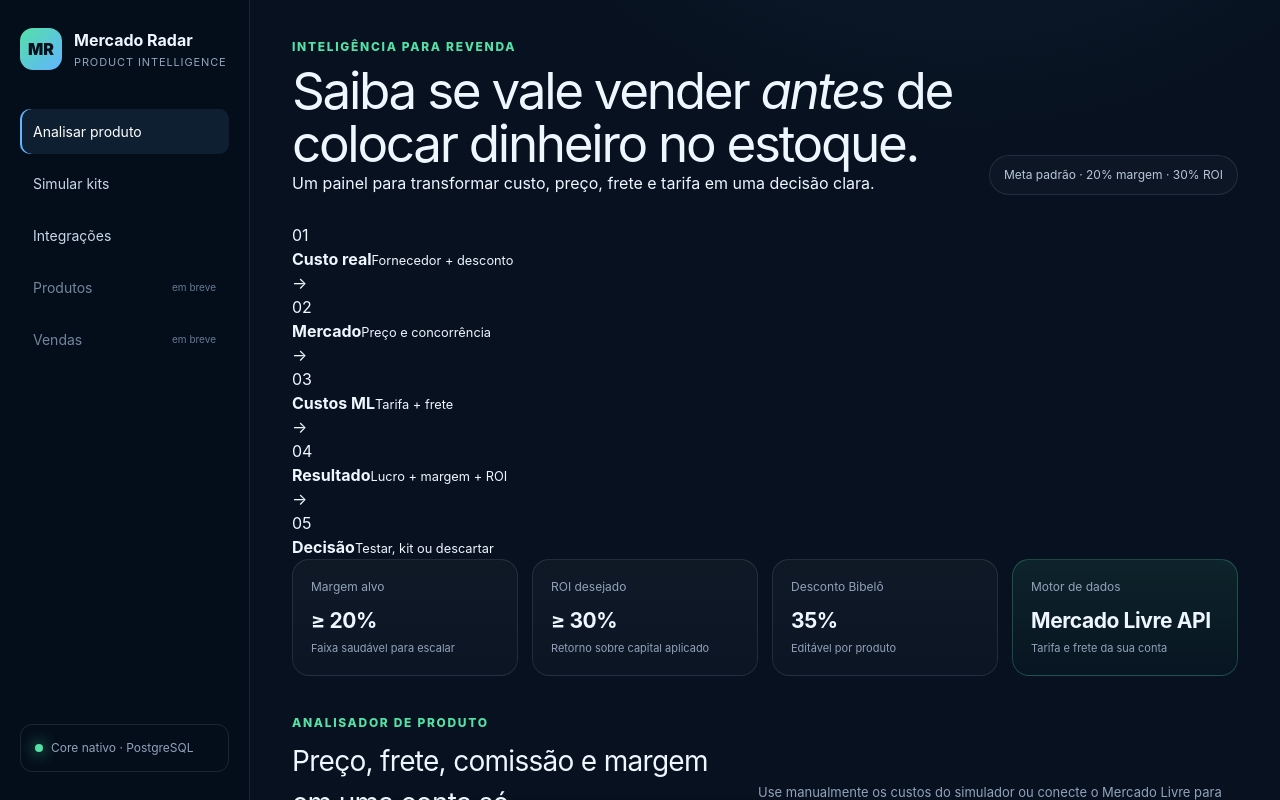
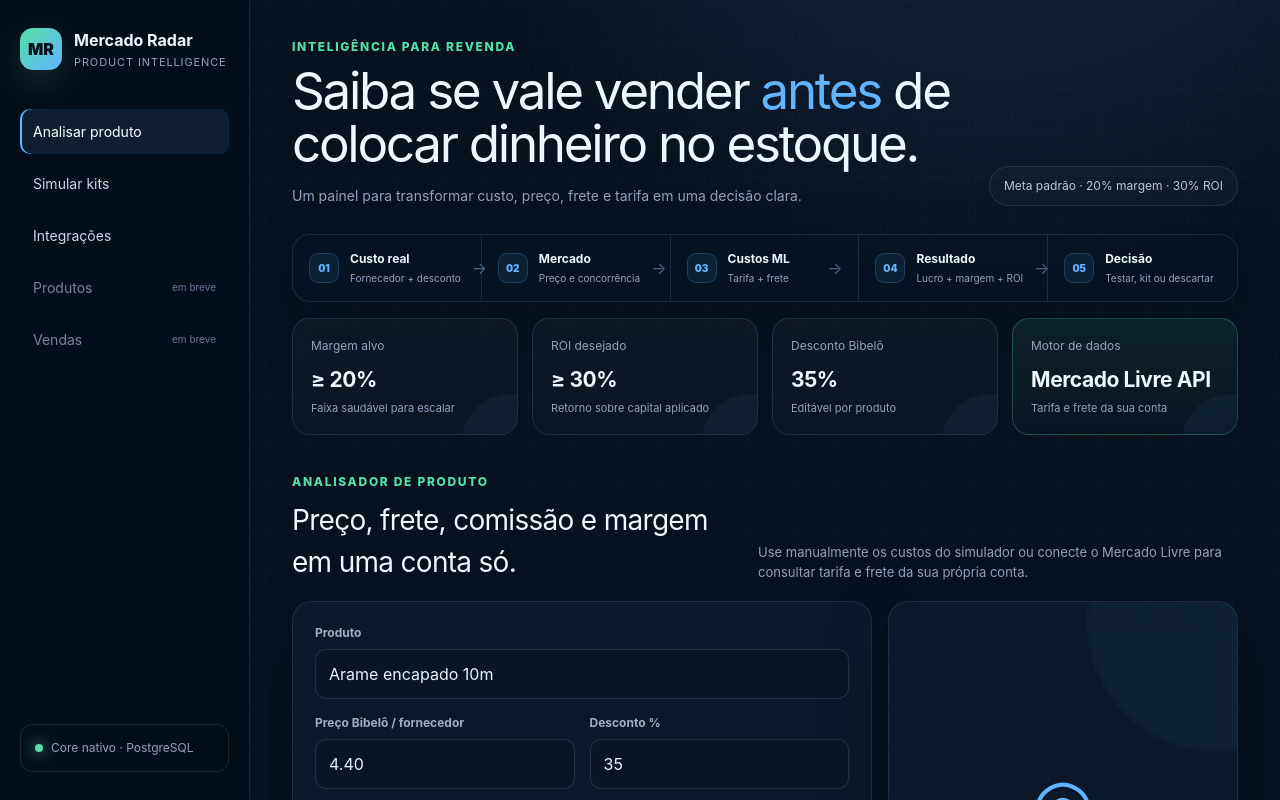
Before and after one commit to Brunohvg/mercado-radar, a Next.js app: page / in a window 1280 px wide. Shown: the top 800 px of the page. Built offline with nearby package versions, Linux system fonts and the light colour scheme; no server answers; the database is empty.

Commit message:
ui: add visual-first design system refinements

```diff
--- a/app/globals.css
+++ b/app/globals.css
@@ -231,3 +231,157 @@
   .quote-actions { justify-content:stretch; }
   .quote-actions button { width:100%; }
 }
+
+
+/* Mercado Radar — Visual System v2 */
+body {
+  background:
+    linear-gradient(rgba(255,255,255,.014) 1px, transparent 1px),
+    linear-gradient(90deg, rgba(255,255,255,.014) 1px, transparent 1px),
+    radial-gradient(circle at 78% -10%, rgba(97,180,255,.16), transparent 36rem),
+    radial-gradient(circle at 0% 82%, rgba(84,225,166,.09), transparent 30rem),
+    var(--bg);
+  background-size: 44px 44px, 44px 44px, auto, auto, auto;
+}
+
+.brand-mark {
+  box-shadow: 0 12px 34px rgba(84,225,166,.14);
+}
+
+.hero-copy {
+  color: var(--muted);
+  max-width: 660px;
+  margin: 14px 0 0;
+  font-size: 14px;
+  line-height: 1.55;
+}
+
+h1 em {
+  color: var(--accent-2);
+  font-style: normal;
+}
+
+.decision-flow {
+  display: grid;
+  grid-template-columns: repeat(5, minmax(0,1fr));
+  margin-bottom: 16px;
+  overflow: hidden;
+  border: 1px solid var(--line);
+  border-radius: 18px;
+  background: rgba(7, 20, 35, .68);
+  backdrop-filter: blur(18px);
+  box-shadow: 0 24px 70px rgba(0,0,0,.14);
+}
+
+.flow-step {
+  position: relative;
+  display: flex;
+  align-items: center;
+  gap: 11px;
+  min-width: 0;
+  padding: 15px 16px;
+  border-right: 1px solid var(--line);
+}
+
+.flow-step:last-child { border-right: 0; }
+
+.flow-number {
+  width: 30px;
+  height: 30px;
+  flex: 0 0 auto;
+  display: grid;
+  place-items: center;
+  border-radius: 9px;
+  border: 1px solid rgba(97,180,255,.2);
+  background: rgba(97,180,255,.09);
+  color: var(--accent-2);
+  font-size: 10px;
+  font-weight: 900;
+}
+
+.flow-step strong,
+.flow-step small {
+  display: block;
+  overflow: hidden;
+  text-overflow: ellipsis;
+  white-space: nowrap;
+}
+
+.flow-step strong { font-size: 12px; }
+.flow-step small { margin-top: 3px; color: var(--muted); font-size: 10px; }
+.flow-arrow { margin-left: auto; color: #49627d; }
+
+.metric-card,
+.panel,
+.ml-quote-panel,
+.kit-panel,
+.integration-panel {
+  backdrop-filter: blur(18px);
+}
+
+.metric-card {
+  position: relative;
+  overflow: hidden;
+  transition: transform .18s ease, border-color .18s ease, background .18s ease;
+}
+
+.metric-card::after {
+  content: "";
+  position: absolute;
+  right: -44px;
+  bottom: -60px;
+  width: 100px;
+  height: 100px;
+  border-radius: 999px;
+  background: rgba(97,180,255,.055);
+}
+
+.metric-card:hover {
+  transform: translateY(-2px);
+  border-color: rgba(148,163,184,.27);
+  background: linear-gradient(180deg,rgba(255,255,255,.055),rgba(255,255,255,.02));
+}
+
+.primary,
+.primary-link {
+  box-shadow: 0 12px 32px rgba(84,225,166,.12);
+  transition: transform .18s ease, filter .18s ease;
+}
+
+.primary:hover,
+.primary-link:hover {
+  transform: translateY(-1px);
+  filter: brightness(1.04);
+}
+
+.result-panel {
+  box-shadow: 0 26px 80px rgba(0,0,0,.15);
+}
+
+.integration-panel {
+  background:
+    radial-gradient(circle at 92% 0%, rgba(97,180,255,.08), transparent 18rem),
+    rgba(12,26,44,.78);
+}
+
+@media (max-width: 1180px) {
+  .decision-flow { grid-template-columns: repeat(3,1fr); }
+  .flow-step:nth-child(3) { border-right: 0; }
+  .flow-step:nth-child(n+4) { border-top: 1px solid var(--line); }
+}
+
+@media (max-width: 780px) {
+  .decision-flow { grid-template-columns: 1fr 1fr; }
+  .flow-step { border-top: 1px solid var(--line); }
+  .flow-step:nth-child(-n+2) { border-top: 0; }
+}
+
+@media (max-width: 520px) {
+  .decision-flow { grid-template-columns: 1fr; }
+  .flow-step {
+    border-right: 0;
+    border-top: 1px solid var(--line) !important;
+  }
+  .flow-step:first-child { border-top: 0 !important; }
+  .flow-arrow { display: none; }
+}
```
